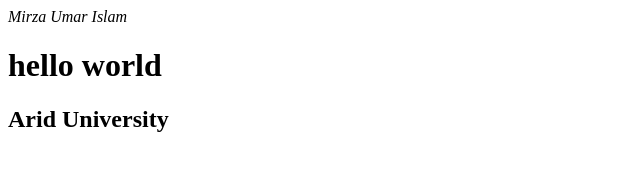
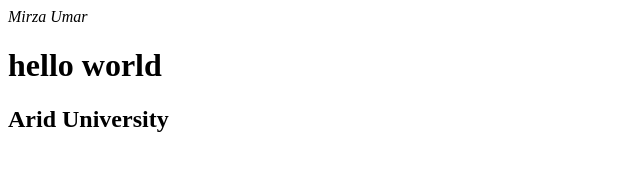
Before and after one commit to MirzaUmar-123/Home-Task, a plain HTML site: page 3rd file.html in a window 1280 px wide. Shown: the full height of the page, 0-640 px from the left. Drawn offline with Linux system fonts and the light colour scheme.

Commit message:
Again changes

```diff
--- a/3rd file.html
+++ b/3rd file.html
@@ -6,7 +6,7 @@
     <title>Document</title>
 </head>
 <body>
-    <i>Mirza Umar Islam</i>
+    <i>Mirza Umar </i>
     <h1>hello world</h1>
     <h2>Arid University</h2>
 </body>
```
